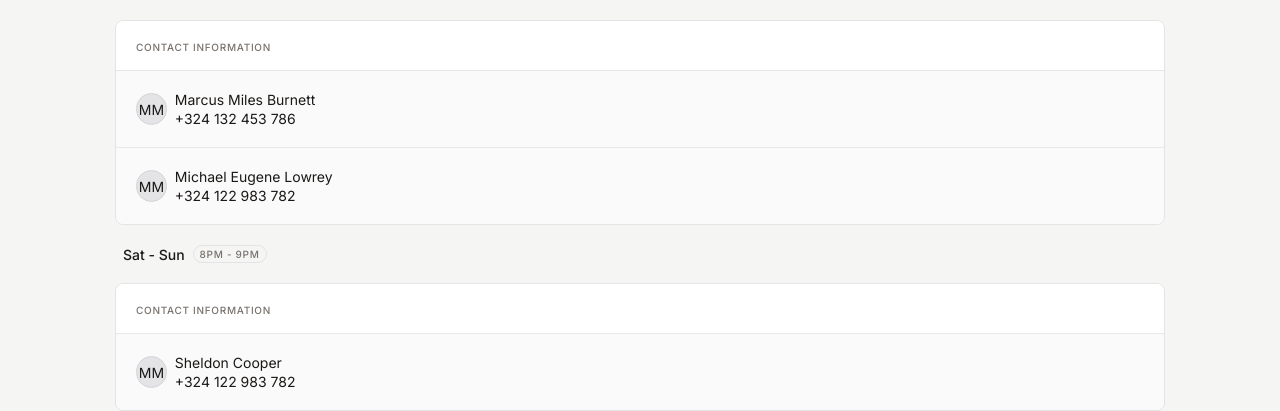
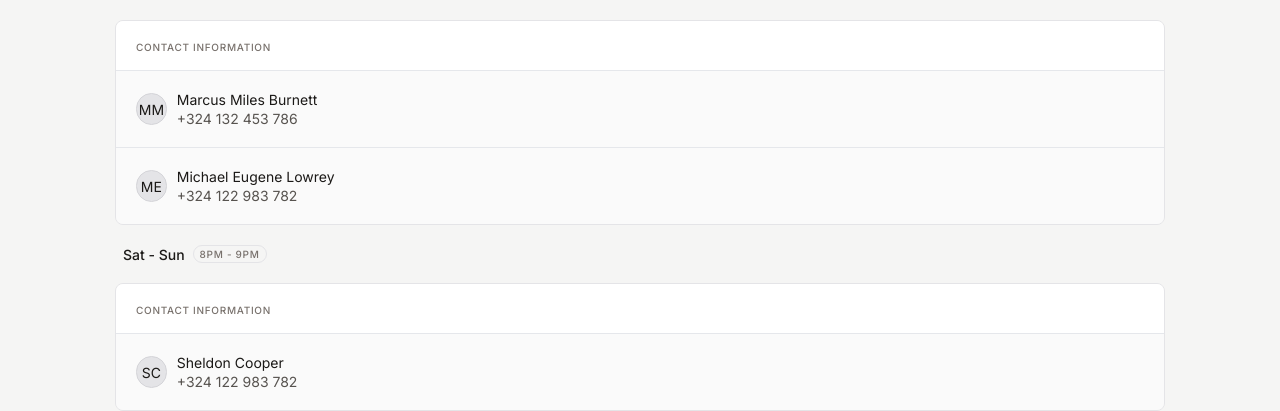
Before and after one commit to sabinabale/company, a Next.js app: page /clients/client-details in a window 1280 px wide. Shown: the part 454-865 px from the top of the page. Built offline with nearby package versions, Linux system fonts and the light colour scheme.

Commit message:
cleaner initials update

```diff
--- a/src/components/cards/CleanersCard.tsx
+++ b/src/components/cards/CleanersCard.tsx
@@ -1,4 +1,4 @@
-export default function CleanerCard() {
+export default function CleanersCard() {
   const cardProps = [
     {
       title: "CONTACT INFORMATION",
@@ -28,6 +28,16 @@ export default function CleanerCard() {
     },
   ];
 
+  const getInitials = (name) => {
+    const nameParts = name.split(" ");
+    if (nameParts.length >= 2) {
+      return nameParts[0][0] + nameParts[1][0];
+    } else if (nameParts.length === 1) {
+      return nameParts[0][0];
+    }
+    return "";
+  };
+
   return (
     <div className="[ flex flex-col gap-5 ]">
       {cardProps.map((card) => (
@@ -50,14 +60,14 @@ export default function CleanerCard() {
                 {card.cleaner.map((cleaner) => (
                   <button
                     key={cleaner.name}
-                    className="[ flex items-center gap-2 ] [ w-full px-5 py-5 ] [ text-left border-t bg-zinc-50 hover:bg-zinc-200 ] "
+                    className="[ flex items-center gap-2.5 ] [ w-full px-5 py-5 ] [ text-left border-t bg-zinc-50 hover:bg-zinc-200 ] "
                   >
                     <div className="w-8 h-8 rounded-full border border-zinc-300 flex items-center justify-center bg-zinc-200">
-                      MM
+                      {getInitials(cleaner.name)}
                     </div>
                     <div className="[ flex flex-col gap-0.5 w-full ]">
                       <span className="w-64">{cleaner.name}</span>
-                      <span>{cleaner.phone}</span>
+                      <span className="text-[#57534F]">{cleaner.phone}</span>
                     </div>
                   </button>
                 ))}
```
